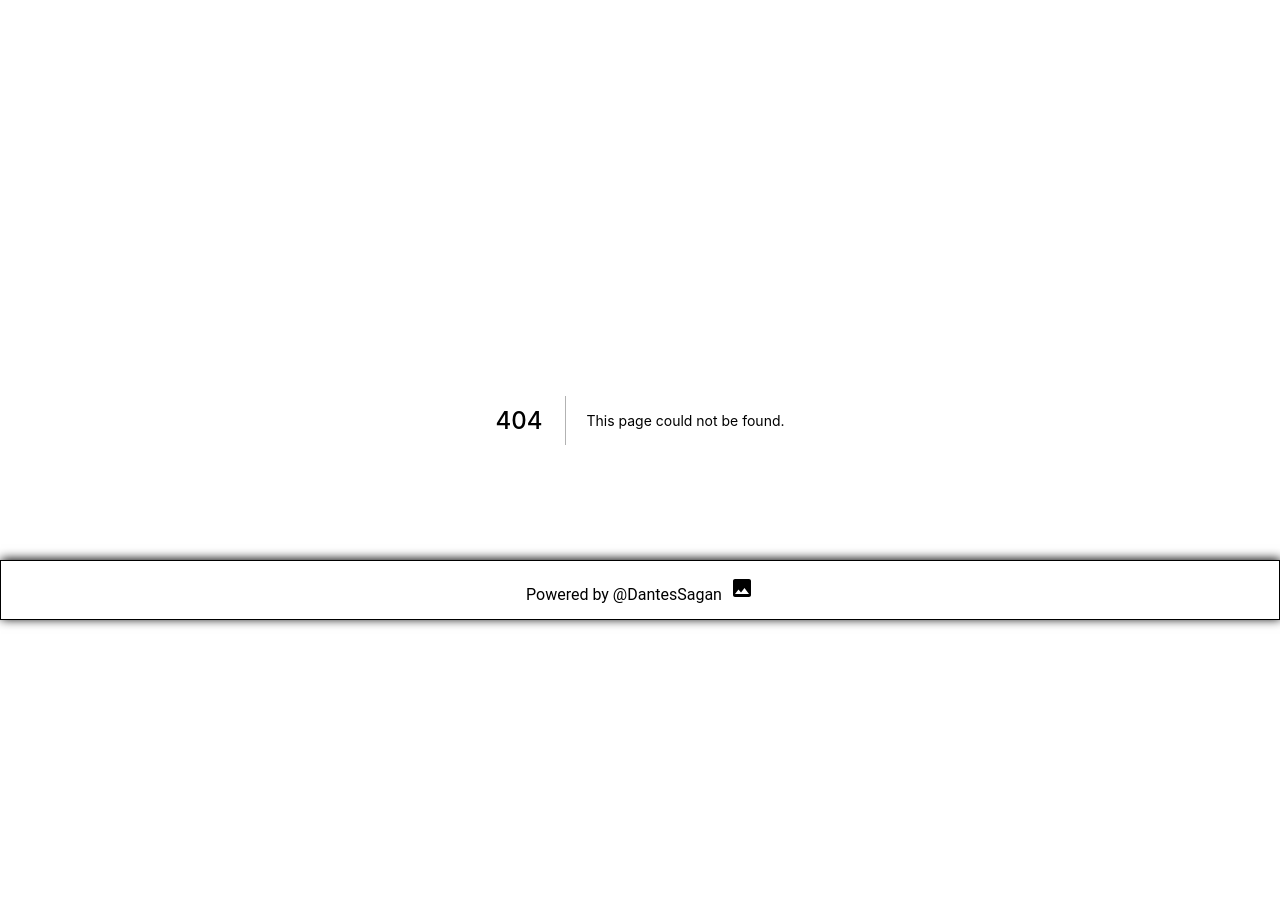
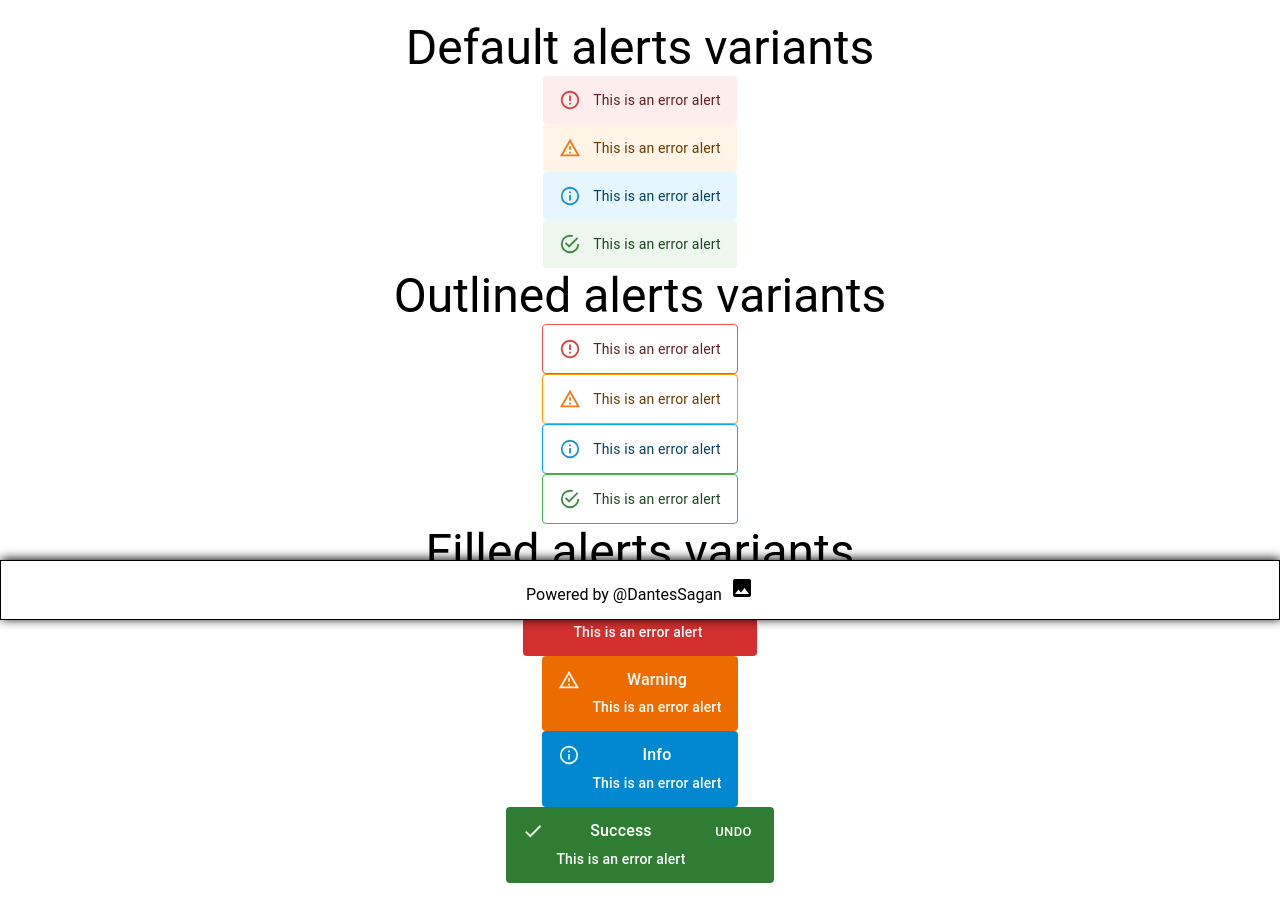
Before and after one commit to DantesSagan/materialNextReact, a Next.js app: page /alert in a window 1280 px wide. Before the commit this address had no page. Shown: the part 180-1102 px from the top of the page. Built offline with nearby package versions, Linux system fonts and the light colour scheme.

Commit message:
34 alerts

```diff
--- /dev/null
+++ b/pages/alert/index.tsx
@@ -0,0 +1,80 @@
+import { Check } from '@mui/icons-material';
+import { Stack, Alert, AlertTitle, Typography, Button } from '@mui/material';
+
+export default function AlertIndex({ checked }) {
+  const bgColor = checked ? 'inherit' : 'white';
+  return (
+    <Stack spacing={2}>
+      <Stack alignItems={'center'}>
+        {/* Default alerts variants */}
+        <Typography variant='h3'>Default alerts variants</Typography>
+        <Alert severity='error'>This is an error alert</Alert>
+        <Alert severity='warning'>This is an error alert</Alert>
+        <Alert severity='info'>This is an error alert</Alert>
+        <Alert severity='success'>This is an error alert</Alert>
+        {/* Outlined alerts variants */}
+        <Typography variant='h3'>Outlined alerts variants</Typography>
+        {/* By default bg color with variant='outlined' is inherit but for better white/dark mode switching i've done this to white */}
+        <Alert
+          variant='outlined'
+          severity='error'
+          sx={{ backgroundColor: bgColor }}
+        >
+          This is an error alert
+        </Alert>
+        <Alert
+          variant='outlined'
+          severity='warning'
+          sx={{ backgroundColor: bgColor }}
+        >
+          This is an error alert
+        </Alert>
+        <Alert
+          variant='outlined'
+          severity='info'
+          sx={{ backgroundColor: bgColor }}
+        >
+          This is an error alert
+        </Alert>
+        <Alert
+          variant='outlined'
+          severity='success'
+          sx={{ backgroundColor: bgColor }}
+        >
+          This is an error alert
+        </Alert>
+        {/* Filled alert variants */}
+        <Typography variant='h3'>Filled alerts variants</Typography>
+        <Alert
+          variant='filled'
+          severity='error'
+          onClose={() => alert('Close alert')}
+        >
+          <AlertTitle>Error</AlertTitle>
+          This is an error alert
+        </Alert>
+        <Alert variant='filled' severity='warning'>
+          <AlertTitle>Warning</AlertTitle>
+          This is an error alert
+        </Alert>
+        <Alert variant='filled' severity='info'>
+          <AlertTitle>Info</AlertTitle>
+          This is an error alert
+        </Alert>
+        <Alert
+          variant='filled'
+          severity='success'
+          icon={<Check fontSize='inherit' />}
+          action={
+            <Button color='inherit' size='small'>
+              UNDO
+            </Button>
+          }
+        >
+          <AlertTitle>Success</AlertTitle>
+          This is an error alert
+        </Alert>
+      </Stack>
+    </Stack>
+  );
+}
```
